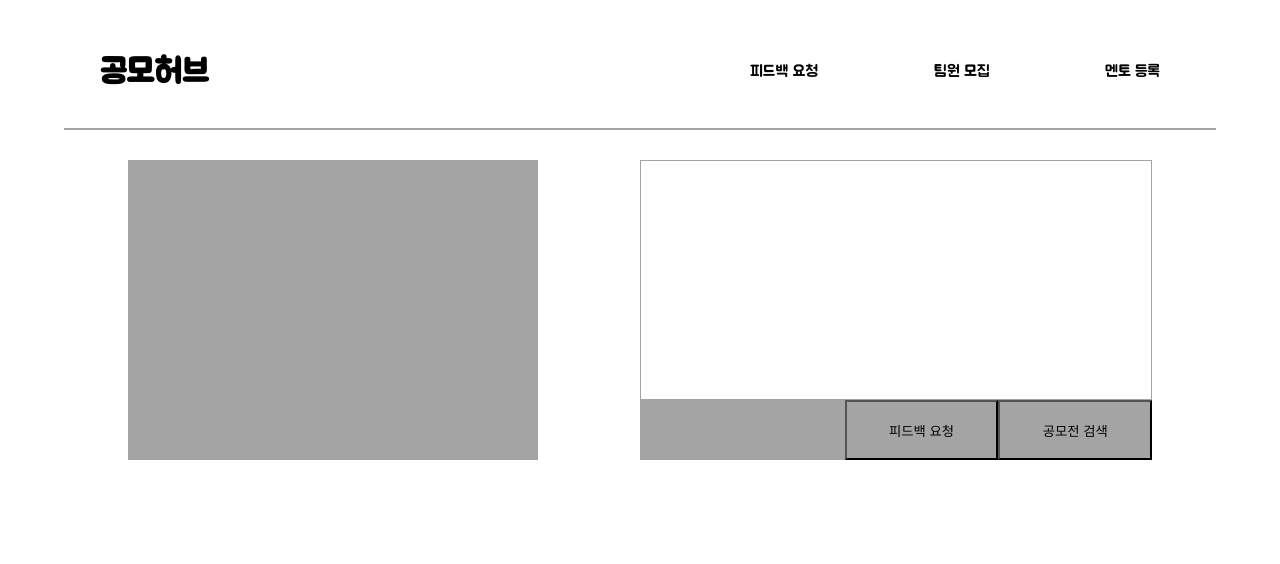
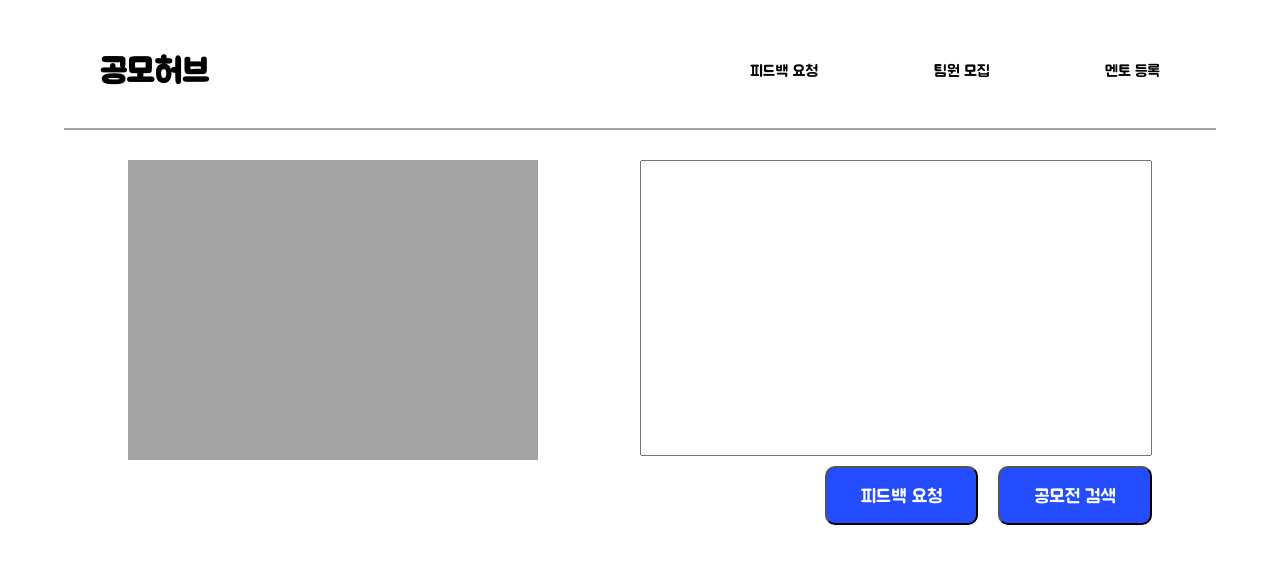
Before and after one commit to GongmoHub/front-web, a Next.js app: page / in a window 1280 px wide. Shown: the top 564 px of the page. Built offline with nearby package versions, Linux system fonts and the light colour scheme.

Commit message:
메인 버튼 추가 선 삭제

```diff
--- a/src/app/main.scss
+++ b/src/app/main.scss
@@ -6,18 +6,18 @@
   .information_box {
     width: 40%;
     height: 300px;
+
     background-color: #a4a4a4;
     display: flex;
     flex-direction: column;
   }
   .project_box {
     width: 50%;
-    height: 300px;
-    background-color: #a4a4a4;
+    height: 370px;
+
     .input_box {
       width: 100%;
       height: 80%;
-      border: 1px solid #a4a4a4;
     }
     .button_box {
       display: flex;
@@ -26,9 +26,15 @@
       height: 20%;
 
       .button {
+        margin-top: 10px;
+        margin-left: 20px;
+        font-family: 'BMJUA';
         width: 30%;
-        height: 100%;
-        background-color: #a4a4a4;
+        height: 80%;
+        font-size: 1.2rem;
+        border-radius: 10px;
+        color: white;
+        background-color: #244dff;
       }
     }
   }
--- a/src/app/page.tsx
+++ b/src/app/page.tsx
@@ -13,7 +13,6 @@ const Mainpage: React.FC = () => {
           </div>
         </div>
       </div>
-      <div className="main_box_middle"></div>
       <div className="main_box_bottom"></div>
     </div>
   );
```
